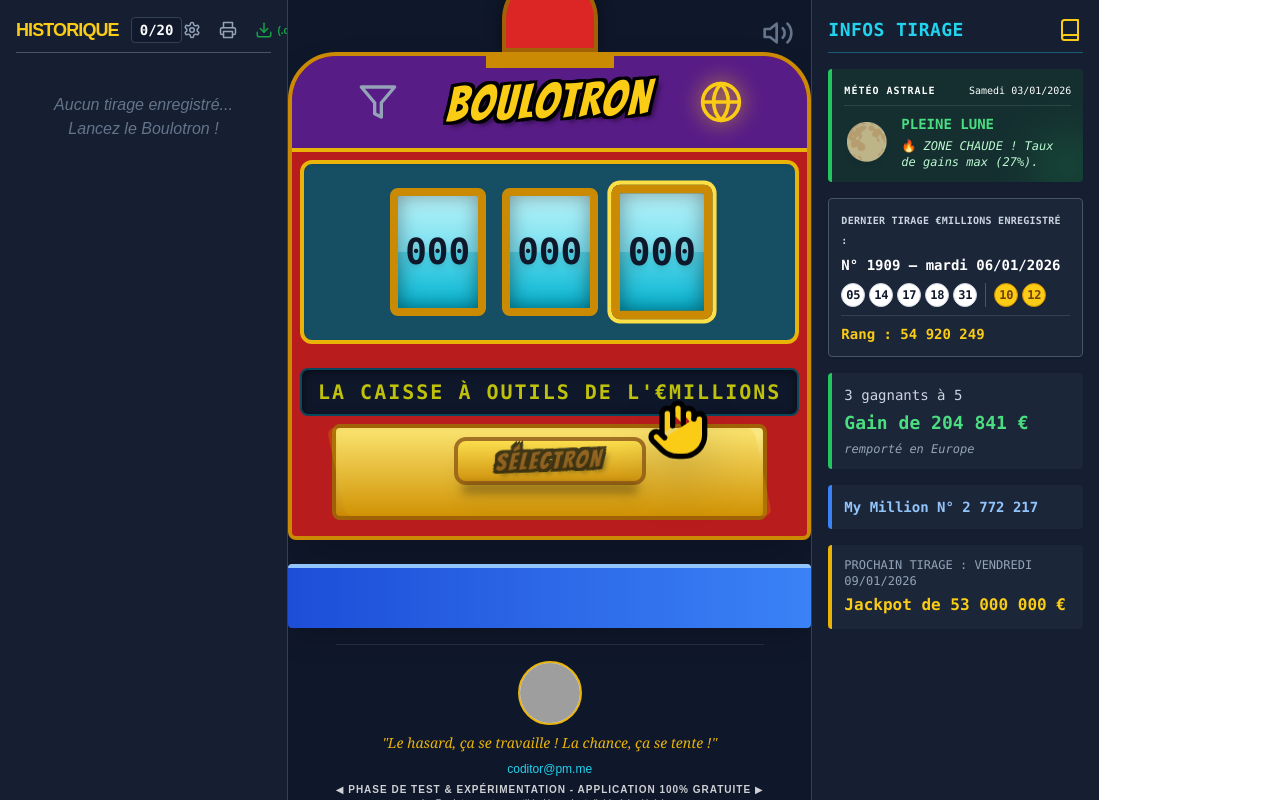
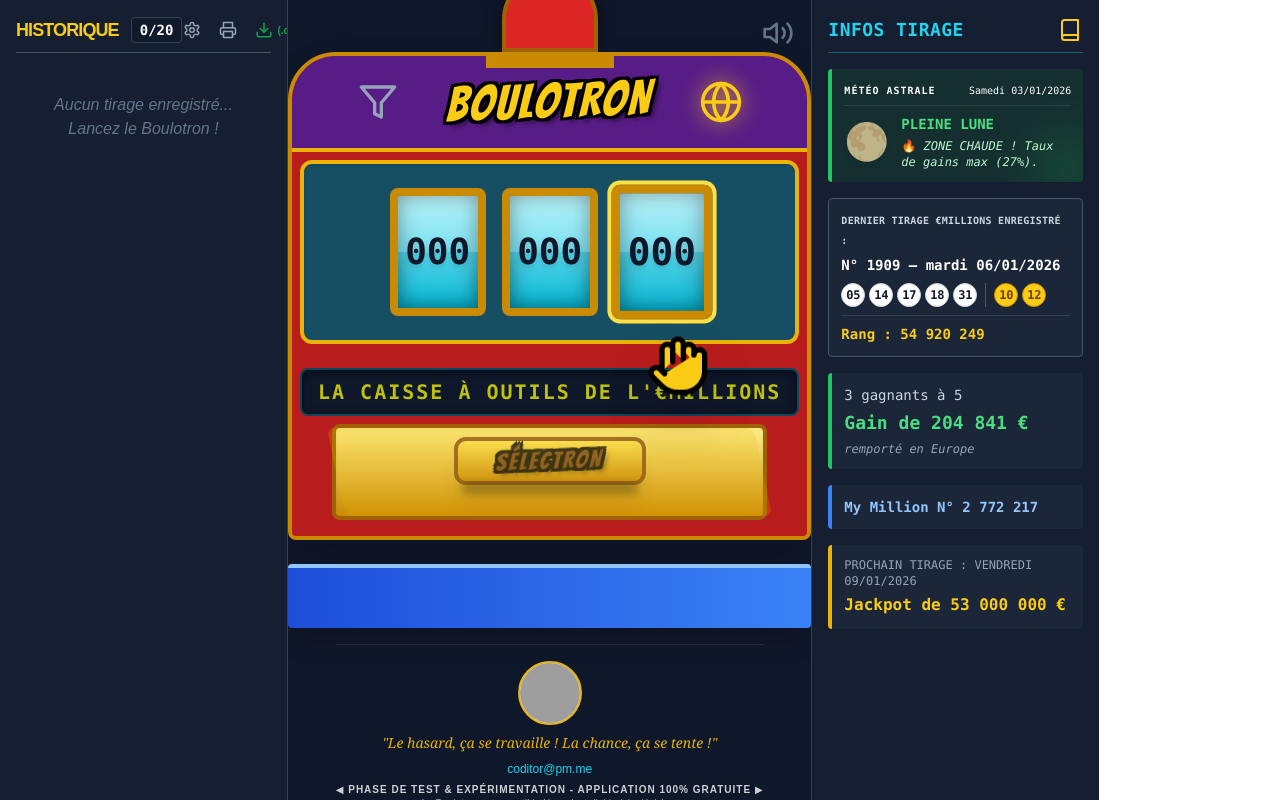
Before and after one commit to papiMougeot/vitejs-vite-rxpffmhm, a React (Vite) app: page / in a window 1280 px wide. Built offline with nearby package versions, Linux system fonts and the light colour scheme; grey boxes are pictures that could not be loaded.

Commit message:
20260110 - Version 2 mains alignées

```diff
--- a/src/App.tsx
+++ b/src/App.tsx
@@ -1239,16 +1239,16 @@ function PointingHand({ phase }: { phase: GamePhase }) {
   const getPositionClass = () => {
     switch (phase) {
       case 'idle':
-        return 'translate-x-[8rem] translate-y-[2rem]';
+        return 'translate-x-[8rem] translate-y-[-2rem]';
       case 'step1_right':
-        return 'translate-x-[0rem] translate-y-[2rem]';
+        return 'translate-x-[0rem] translate-y-[-2rem]';
       case 'step2_middle':
-        return 'translate-x-[-8rem] translate-y-[2rem]';
+        return 'translate-x-[-8rem] translate-y-[-2rem]';
       case 'step3_left':
-        return 'translate-x-[0rem] translate-y-[-17rem] rotate-0';
+        return 'translate-x-[0rem] translate-y-[-21rem] rotate-0';
       case 'finished':
       case 'bug':
-        return 'translate-x-[0rem] translate-y-[11rem]';
+        return 'translate-x-[0rem] translate-y-[9rem]';
       default:
         return 'hidden';
     }
```
